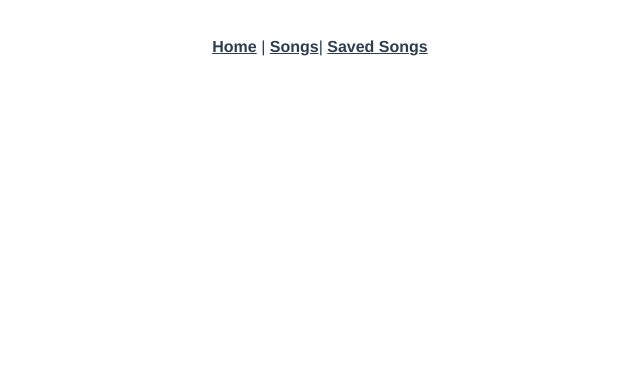
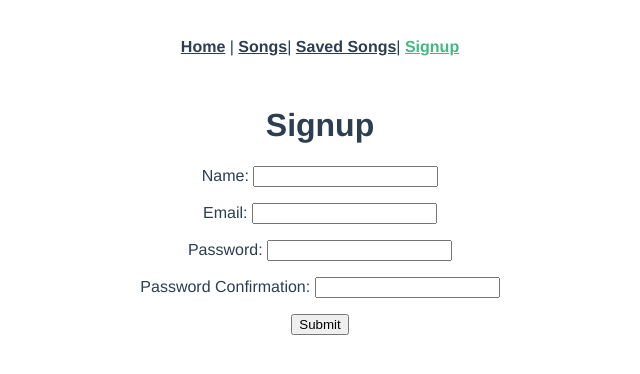
Before and after one commit to brittneynusbaum/theatre-capstone-frontend, a Vue app: page /signup in a window 1280 px wide. Shown: the top 374 px of the page, without its empty margins (320-960 px from the left). Built offline with nearby package versions, Linux system fonts and the light colour scheme.

Commit message:
adds sign up authentication

```diff
--- a/src/App.vue
+++ b/src/App.vue
@@ -2,7 +2,8 @@
   <nav>
     <router-link to="/">Home</router-link> |
     <router-link to="/songs">Songs</router-link>|
-    <router-link to="/saved">Saved Songs</router-link>
+    <router-link to="/saved">Saved Songs</router-link>|
+    <router-link to="/signup">Signup</router-link>
   </nav>
   <router-view />
 </template>
--- a/src/router/index.js
+++ b/src/router/index.js
@@ -2,6 +2,7 @@ import { createRouter, createWebHistory } from 'vue-router'
 import HomeView from '../views/HomeView.vue'
 import SongsIndex from '../views/SongsIndex.vue'
 import SavedSongs from '../views/SavedSongs.vue'
+import SignUp from '../views/SignUp.vue'
 
 const routes = [
   {
@@ -20,6 +21,11 @@ const routes = [
     component: SavedSongs
   },
   {
+    path: '/signup',
+    name: 'signup',
+    component: SignUp
+  },
+  {
     path: '/about',
     name: 'about',
     // route level code-splitting
--- /dev/null
+++ b/src/views/SignUp.vue
@@ -0,0 +1,43 @@
+<script>
+import axios from "axios";
+
+export default {
+  data: function () {
+    return {
+      newUserParams: {},
+      errors: [],
+    };
+  },
+  created: function () { },
+  methods: {
+    userCreate: function () {
+      axios.post(`/users`, this.newUserParams).then(response => {
+        console.log(response.data);
+        this.$router.push("/songs");
+      })
+        .catch((error) => {
+          this.errors = error.response.data.errors;
+        });
+    },
+  },
+};
+</script>
+
+<template>
+  <div class="signup">
+    <form v-on:submit.prevent="userCreate()">
+      <h1>Signup</h1>
+      <ul>
+        <li v-for="error in errors" v-bind:key="error">{{ error }}</li>
+      </ul>
+      <p>Name: <input type="text" v-model="newUserParams.name"></p>
+      <p>Email: <input type="email" v-model="newUserParams.email"></p>
+      <p>Password: <input type="password" v-model="newUserParams.password"></p>
+      <p>Password Confirmation: <input type="password" v-model="newUserParams.password_confirmation"></p>
+      <input type="submit" value="Submit" />
+    </form>
+  </div>
+</template>
+
+<style>
+</style>
```
